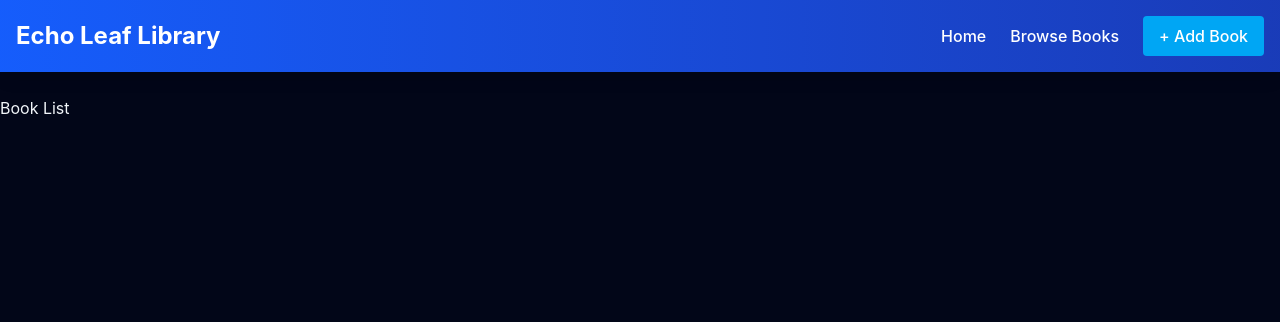
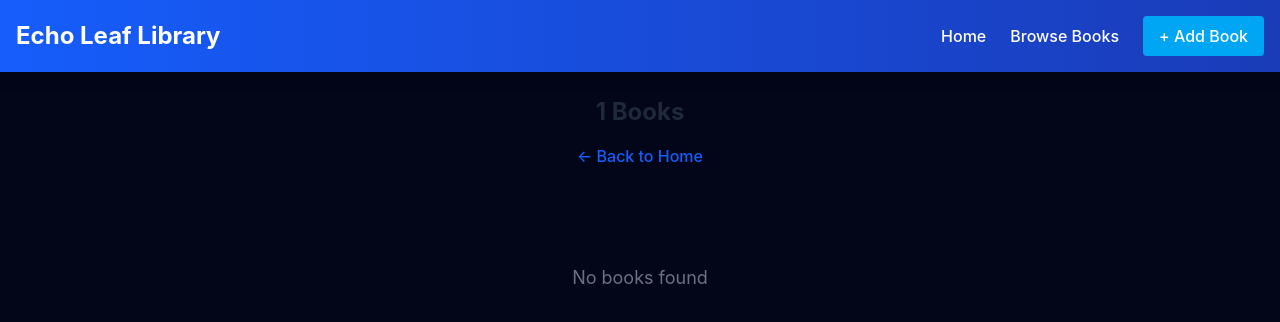
Before and after one commit to chanduzumba/echo-leaf-library, a React (Vite) app: page /books/1 in a window 1280 px wide. Shown: the top 322 px of the page. Built offline with nearby package versions, Linux system fonts and the light colour scheme.

Commit message:
popular books and category based books display functionality

```diff
--- a/src/components/Book.jsx
+++ b/src/components/Book.jsx
@@ -1,9 +1,35 @@
-function Book() {
+
+function Book({ book }) {
+  const { imageLink, title, description, author, rating } = book;
   return (
-    <div>
-      <h1>Book Page</h1>
+    <div className="h-full bg-white rounded-lg shadow-md hover:shadow-lg transition-shadow overflow-hidden flex flex-col">
+      <div className="overflow-hidden bg-gray-200 aspect-[4/5] sm:aspect-[3/4]">
+        <img
+          src={imageLink}
+          alt={title}
+          width="320"
+          height="400"
+          className="w-full h-full object-cover hover:scale-105 transition-transform"
+          loading="lazy"
+        />
+      </div>
+      <div className="p-4 flex flex-col grow">
+        <h4 className="font-bold text-lg text-gray-800 line-clamp-2 mb-1">
+          {title}
+        </h4>
+        <p className="text-sm text-gray-600 mb-2">{author}</p>
+        <p className="text-yellow-500 font-semibold text-sm mb-3">
+          ⭐ {rating}
+        </p>
+        <p className="text-gray-700 text-sm line-clamp-3 grow mb-4">
+          {description}
+        </p>
+        <button className="w-full bg-blue-600 text-white py-2 rounded hover:bg-blue-700 transition-colors font-medium">
+          View Details
+        </button>
+      </div>
     </div>
-  )
+  );
 }
 
-export default Book
+export default Book;
--- a/src/components/BookList.jsx
+++ b/src/components/BookList.jsx
@@ -1,9 +1,58 @@
-function BookList() {
+import { useSelector, useDispatch } from "react-redux";
+import { useMemo, useState, useEffect } from "react";
+import { Link, useLocation, useParams } from "react-router-dom";
+import Book from "./Book";
+import { filterBooks, clearFilter } from "../store/slices/bookSlice";
+
+function BookList({ books: booksProp }) {
+  const dispatch = useDispatch();
+  const { allBooks, filteredBooks, popularBooks } = useSelector((store) => store.books);
+  const location = useLocation();
+  const params = useParams();
+
+  useEffect(() => {
+    if (params.category) {
+      dispatch(filterBooks(params.category));
+    } else {
+      dispatch(clearFilter());
+    }
+  }, [dispatch, params.category]);
+
+  const books = location.pathname === '/' ? popularBooks : filteredBooks;
+
+
   return (
-    <div>
-      <h1>Book List</h1>
+    <div className="w-full">
+      {params.category && (
+        <div className="mb-6 flex flex-col justify-center items-center">
+          <h2 className="mb-4 text-2xl font-bold text-gray-800 capitalize">
+            {params.category} Books
+          </h2>
+          <Link to="/" className="inline-block text-blue-600 hover:text-blue-800 font-medium">
+            ← Back to Home
+          </Link>
+        </div>
+      )}
+
+      <div className="p-6 grid grid-cols-1 sm:grid-cols-2 lg:grid-cols-3 xl:grid-cols-4 gap-6">
+        {books.length > 0 ? (
+          books.map((book) => (
+            <Link
+              to={`/book/${book.id}`}
+              key={book.id}
+              className="no-underline"
+            >
+              <Book book={book} />
+            </Link>
+          ))
+        ) : (
+          <div className="col-span-full text-center py-12">
+            <p className="text-gray-500 text-lg">No books found</p>
+          </div>
+        )}
+      </div>
     </div>
-  )
+  );
 }
 
-export default BookList
+export default BookList;
--- a/src/pages/BrowseBooks.jsx
+++ b/src/pages/BrowseBooks.jsx
@@ -1,6 +1,9 @@
+import { useSelector } from "react-redux"
 import BookList from "../components/BookList"
 
 function BrowseBooks() {
+  const [books, setBooks] = useSelector(store => store.books.allBooks)
+  console.log(books)
   return (
     <div>
       <h1>Browse Page</h1>
--- a/src/store/slices/bookSlice.js
+++ b/src/store/slices/bookSlice.js
@@ -6,17 +6,22 @@ const bookSlice = createSlice({
     initialState: {
         allBooks: books,
         filteredBooks: [],
+        popularBooks: books.filter((book) => book.rating >= 4.5),
     },
     reducers: {
         addBooks: (state,action) => {
             state.allBooks.unshift(action.payload)
         },
-        filteredBooks: (state, action) => {
-            state.filteredBooks = state.allBooks.filter(book => book.category === action.payload.category)
+        filterBooks: (state, action) => {
+            const categoryToFilter = action.payload.toLowerCase();
+            state.filteredBooks = state.allBooks.filter(book => book.category.toLowerCase() === categoryToFilter)
         },
+        clearFilter: (state, action) => {
+            state.filteredBooks = []
+        }
     }
 })
 
-export const { addBooks, filteredBooks } = bookSlice.actions
+export const { addBooks, filterBooks, clearFilter } = bookSlice.actions
 
 export default bookSlice.reducer
```
